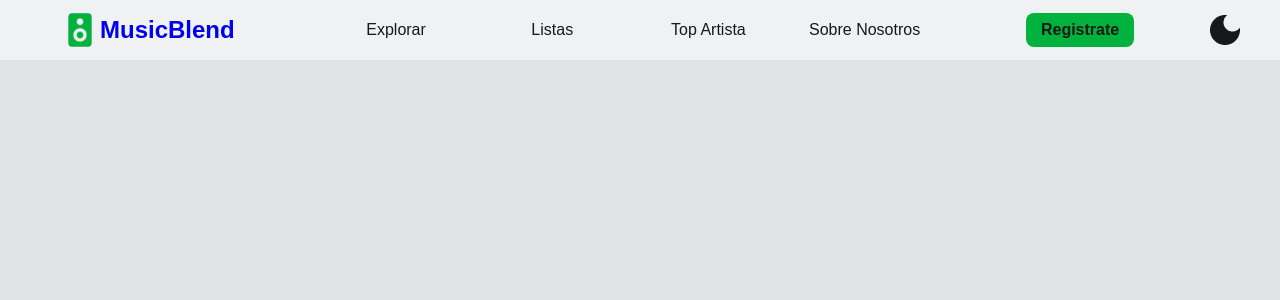
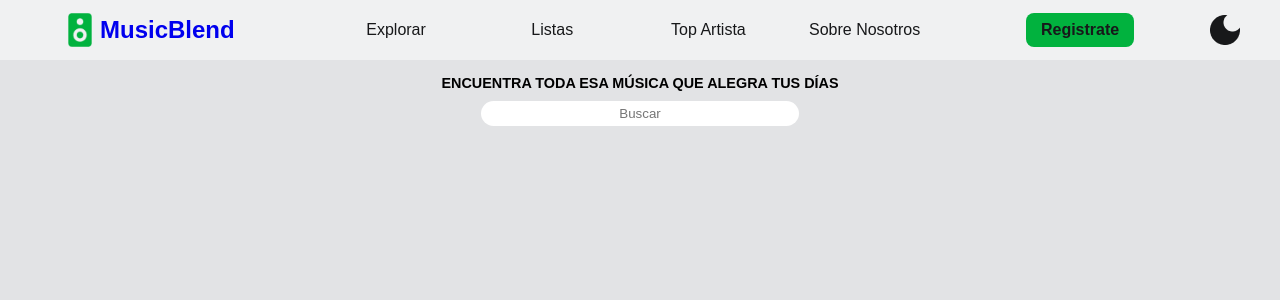
Before and after one commit to AlexanderMendezUVM/UVM-Front-End-Proyecto, a React (Vite) app: page /Explorar in a window 1280 px wide. Shown: the top 300 px of the page. Built offline with nearby package versions, Linux system fonts and the light colour scheme; no server answers.

Commit message:
Creacion de la pagina Explorar

```diff
--- a/src/App.jsx
+++ b/src/App.jsx
@@ -3,6 +3,7 @@ import { Inicio } from "./componentes/Inicio.jsx";
 import { BrowserRouter, Routes, Route } from "react-router-dom";
 import { Navbar } from "./componentes/Navbar.jsx";
 import { Login } from "./paginas/Login.jsx";
+import { Explorar } from "./componentes/Explorar.jsx";
 
 const App = () => {
   return (
@@ -12,6 +13,7 @@ const App = () => {
         <Routes>
           <Route path="/" element={<Inicio />} />
           <Route path="/Login" element={<Login />} />
+          <Route path="/Explorar" element={<Explorar />} />
         </Routes>
       </BrowserRouter>
     </div>
--- /dev/null
+++ b/src/componentes/Explorar.jsx
@@ -0,0 +1,112 @@
+import { useEffect, useState } from "react";
+import estilos from "../css/Explorar.module.css";
+
+//URL para obtener el ID de un Artista
+const url_artista = "https://api.spotify.com/v1/search?q=";
+
+//URL para obtener Album del Artista
+const url_album = "https://api.spotify.com/v1/artists";
+
+
+export function Explorar() {
+  const [exist, setExist] = useState(false);
+  const [albums, setAlbums] = useState();
+
+ //********************************************************* */
+  const [buscarInfo, setBuscarInfo] = useState("");
+  const [accessToken, setAccessToken] = useState("");
+
+  useEffect(()=>{
+    var token = localStorage.getItem('token');
+    setAccessToken(token);
+  },[]);
+
+
+  useEffect(() => {
+    buscar();
+  }, [buscarInfo]);
+
+  const evaluarCambios = ({ target }) => {
+    setBuscarInfo(target.value);
+  };
+
+  async function buscar() {
+
+    var opcionesArtista = {
+      method: "GET",
+      headers: {
+        "Content-Type": "application/json",
+        Authorization: "Bearer " + accessToken,
+      },
+    };
+    //Obtener el ID del Artista
+    var artistaID = await fetch(url_artista + buscarInfo + "&type=artist",opcionesArtista)
+      .then((result1) => result1.json())
+      .then((data1) => {return data1.artists.items[0].id}
+    );
+
+    if (artistaID){
+      console.log("Artista ID: " + artistaID);
+      var opcionesAlbum = {
+        method: "GET",
+        headers: {
+          "Content-Type": "application/json",
+          Authorization: "Bearer " + accessToken,
+        },
+      };
+
+      //Obtener los Album del Artista
+      var albumsArtista = await fetch(`https://api.spotify.com/v1/artists/${artistaID}/albums?market=ES&limit=25&offset=0`,opcionesAlbum)
+        .then((result2) => result2.json())
+        .then((data2) => {setAlbums(data2.items);}
+  //      .then((data2) => {console.log("Muestra: ",data2.items);}
+      );
+
+      setExist(true);
+    }
+
+
+  }
+  //****************************************************** */
+  return (
+    <div className={estilos.contenedor}>
+      <div className={estilos.busqueda}>
+        <h2 className={estilos.frase}>
+          ENCUENTRA TODA ESA MÚSICA QUE ALEGRA TUS DÍAS
+        </h2>
+          <input
+            className={estilos.inputbuscar}
+            type="text"
+            placeholder="Buscar"
+            value={buscarInfo}
+            onChange={evaluarCambios}
+          />
+      </div>
+      {exist && (
+        <ul className={estilos.listado}>
+          {/* {secondSearch.map((song, i) => ( */}
+          {albums.map((song, i) => (
+            <li key={i} className={estilos.tarjeta}>
+              <img
+                className={estilos.imgtarjeta}
+                style={{ width: "186px", height: "186px" }}
+                // src={song.data.albumOfTrack.coverArt.sources[0].url}
+                src={song.images[0].url}
+              />
+              <div className={estilos.infotarjeta}>
+                {/* <h3 className={estilos.titulo}>{song.data.name}</h3> */}
+                <h3 className={estilos.titulo}>{song.name}</h3>
+                <h4 className={estilos.cantante}>
+                  {/* {song.data.artists.items[0].profile.name} */}
+                  {song.release_date.substr(0,4)}
+                </h4>
+                {/* <a href={song.data.uri}>Play</a> */}
+                <a href={song.uri}>Play</a>
+                </div>
+            </li>
+          ))}
+        </ul>
+        )}
+    </div>
+  );
+}
--- a/src/componentes/Navbar.jsx
+++ b/src/componentes/Navbar.jsx
@@ -13,7 +13,7 @@ export const Navbar=()=> {
         </div>
       </Link>
         <ul className={estilos.menu}>
-            <li className={estilos.itemmenu}>Explorar</li>
+        <Link to="/Explorar"><li className={estilos.itemmenu}>Explorar</li></Link>
             <li className={estilos.itemmenu}>Listas</li>
             <li className={estilos.itemmenu}>Top Artista</li>
             <li className={estilos.itemmenu}>Sobre Nosotros</li>
--- /dev/null
+++ b/src/css/Explorar.module.css
@@ -0,0 +1,88 @@
+.contenedor{
+    width: 100%;
+    display: block;
+    flex-direction: column;
+    background-color: black;
+}
+
+.busqueda{
+    position: absolute;
+    text-align: center;
+    top: 60px;
+    width: 100%;
+    height: 70px;
+    padding: 5px;
+    background-color: #E2E3E5;
+}
+
+.frase{
+    font-size: 0.9rem;
+    padding: 10px;
+}
+
+.inputbuscar{
+    padding: 5px;
+    width: 25%;
+    text-align: center;
+    border-style: none;
+    border-radius: 15px;
+    color: black;
+    outline: none;
+}
+
+.botonbuscar{
+    margin-left: 20px;
+}
+
+.listado{
+    position: absolute;
+    top: 130px;
+    width: 100%;
+    display: grid;
+    grid-template-columns: repeat(auto-fill, 200px);
+    gap: 35px;
+    padding: 30px;
+    justify-content: center;
+    margin-top: 0;
+    margin-bottom: 0;
+    color: #000000;
+    background-color: #E2E3E5;
+}
+
+.tarjeta{
+    display: flex;
+    flex-direction: column;
+    justify-content: center;
+    align-items: center;
+    padding: 10px 10px;
+    border-radius: 10px;
+    background: #D3D5D8;
+    /* box-shadow: 3px 3px 8px rgb(238, 238, 238); */
+    box-shadow: 3px 3px 8px rgb(44, 44, 44);
+}
+
+.tarjeta:hover{
+    scale: 1.05;
+    transition: all 0.5s ease;
+}
+
+.infotarjeta{
+    text-align: left;
+}
+
+
+.imgagen{
+    border-radius: 10px;
+}
+
+.titulo{
+    text-transform: uppercase;
+    text-decoration: none;
+    font-size: 0.7rem;
+}
+
+.cantante{
+    text-transform:uppercase;
+    text-decoration: none;
+    font-size: 0.7rem;
+}
```
